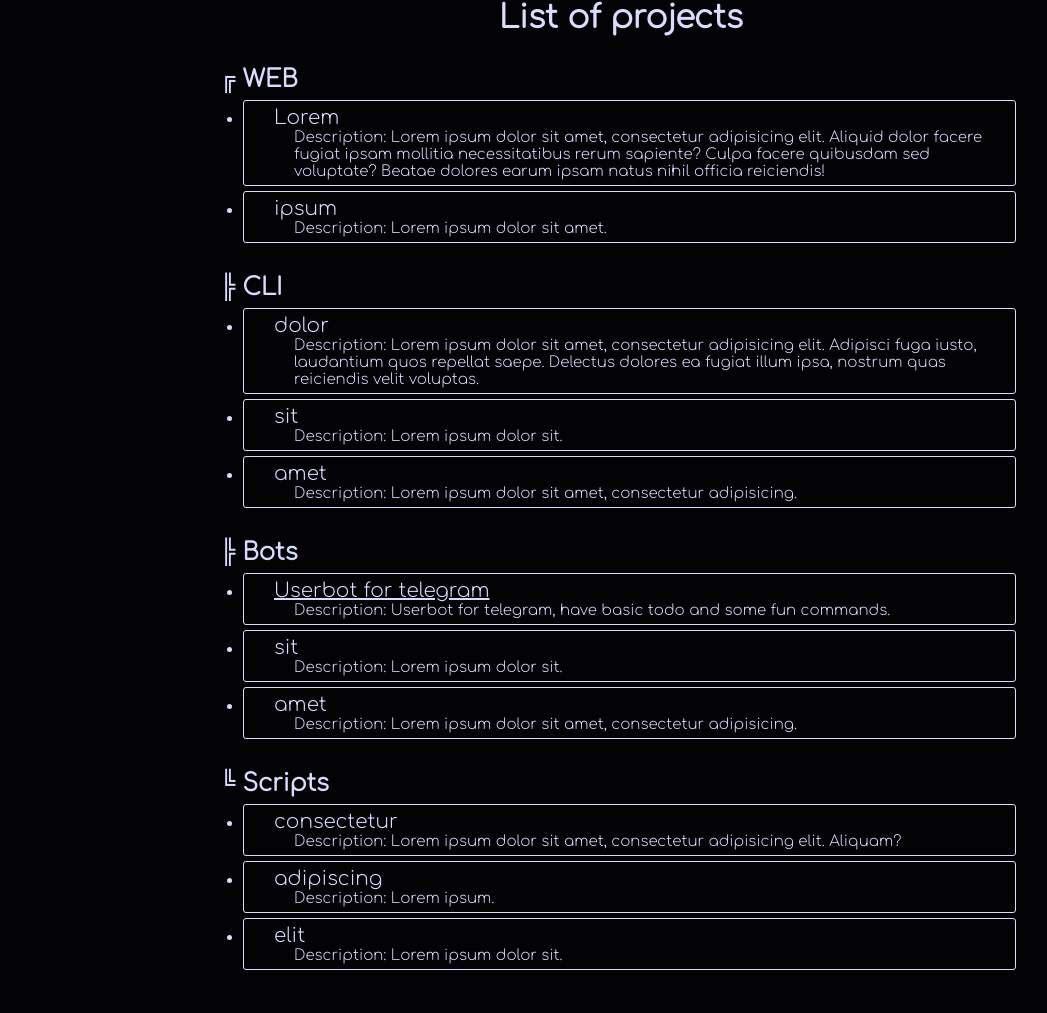
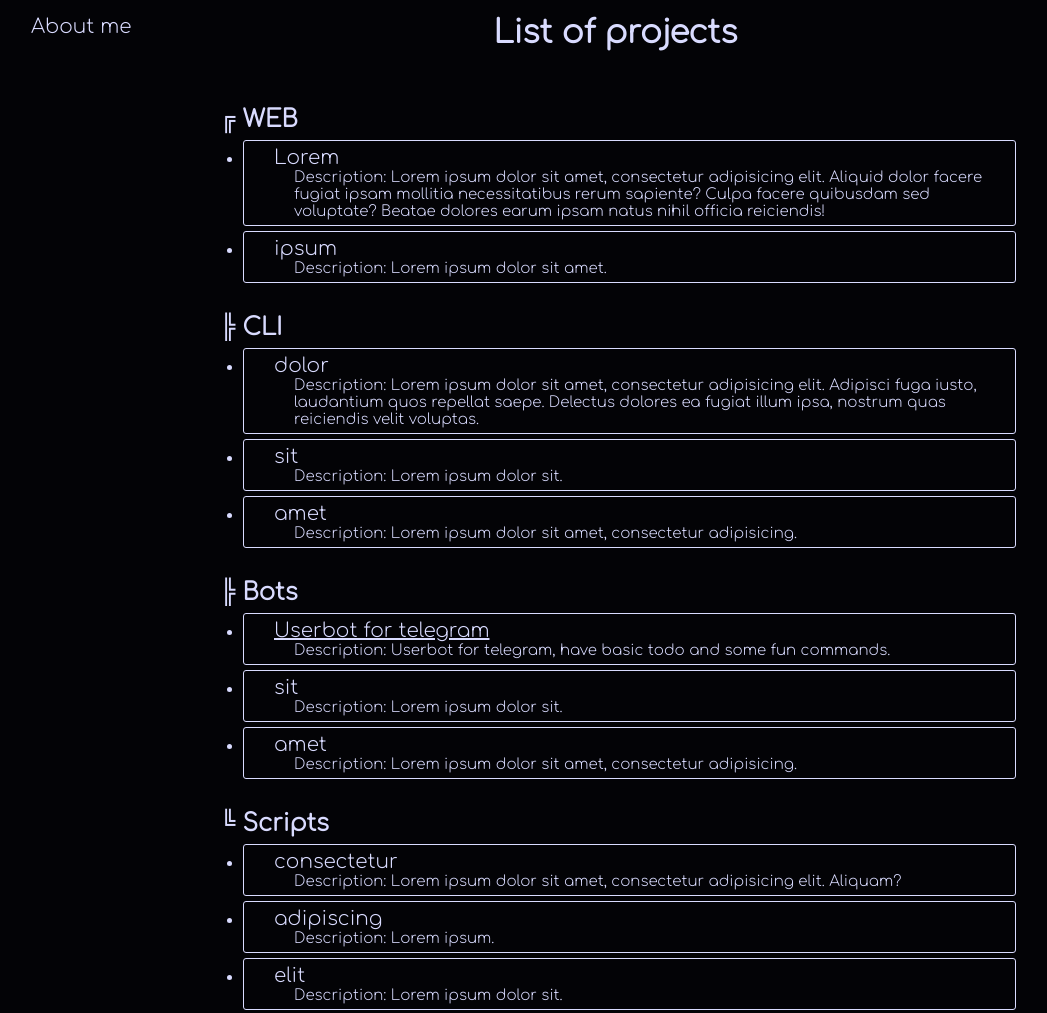
Before and after one commit to Peveylun/Projects, a plain HTML site: page index.html in a window 1280 px wide. Shown: the whole page, without its empty margins (19-1066 px from the left). Before the commit the page ends 975 px from the top, so only its background shows below. Drawn offline with Linux system fonts and the light colour scheme.

Commit message:
new page

```diff
--- a/css/index.css
+++ b/css/index.css
@@ -17,12 +17,12 @@ li {
     border-radius: 3px;
 }
 
-a, a:link, a:visited {
+.github-url, .github-url:link, .github-url:visited {
     color: #d9dbff;
     text-decoration: #d9dbff underline;
 }
 
-a:hover, a:active {
+.github-url:hover, .github-url:active {
     color: beige;
     text-decoration: #d9dbff underline;
 }
@@ -32,10 +32,29 @@ a:hover, a:active {
     font-size: 15px;
 }
 
+.footer {
+    display: flex;
+    height: 60px;
+    width: 100%;
+    margin-top: 15px;
+    align-content: center;
+}
+
+a.about {
+    color: #d9dbff;
+    text-decoration: none;
+}
+
+p.about {
+    margin-left: 50px;
+    width: 20%;
+}
+
 .title-text {
     color: #d9dbff;
-    margin: 0;
+    width: 80%;
     text-align: center;
+    margin-right: 20%;
 }
 
 .centering {
--- a/index.html
+++ b/index.html
@@ -9,7 +9,10 @@
     <link href="https://fonts.googleapis.com/css2?family=Comfortaa:wght@300&display=swap" rel="stylesheet">
 </head>
 <body>
-    <h1 class="title-text">List of projects</h1>
+    <div class="footer">
+        <p class="about"><a href="pages/about.html" class="about">About me</a></p>
+        <h1 class="title-text">List of projects</h1>
+    </div>
     <div class="centering block">
         <h2 class="block-title">╔ WEB</h2>
         <ul>
@@ -44,7 +47,7 @@
         <h2 class="block-title">╠ Bots</h2>
         <ul>
             <li>
-                <p class="block-text"><a target="_blank" href="https://github.com/Peveylun/userbottg">Userbot for telegram</a></p>
+                <p class="block-text"><a target="_blank" class="github-url" href="https://github.com/Peveylun/userbottg">Userbot for telegram</a></p>
                 <p class="description">Description: Userbot for telegram, have basic todo and some fun commands.</p>
             </li>
             <li>
```
Also changed, not shown: pages/about.html (added, +10 -0 lines).
